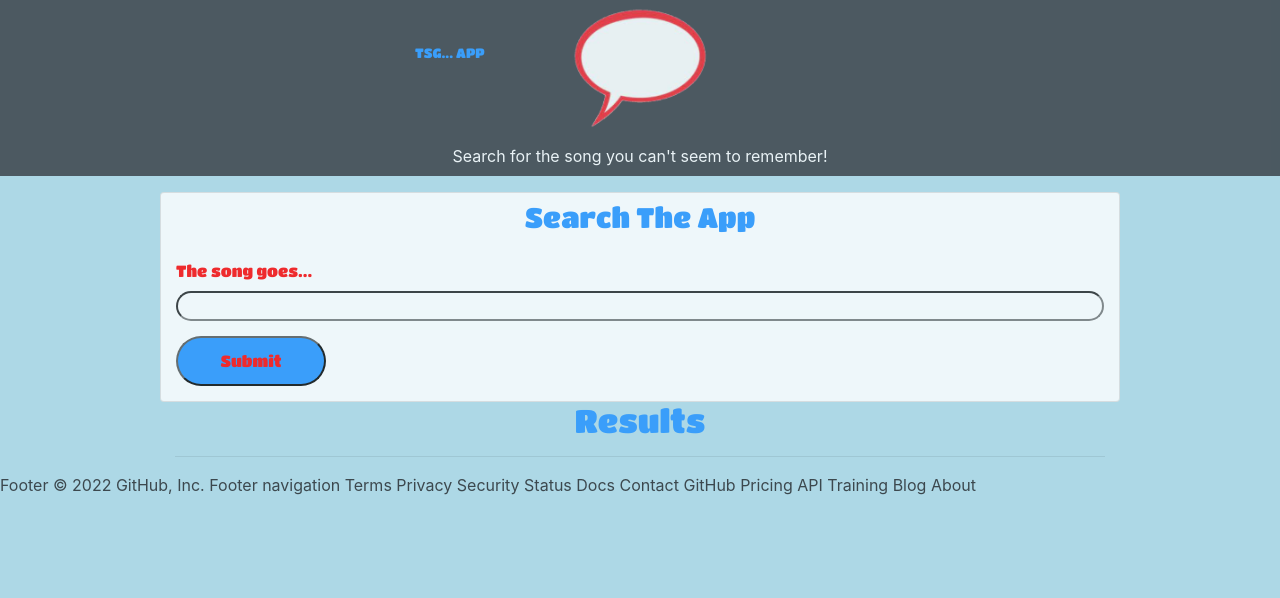
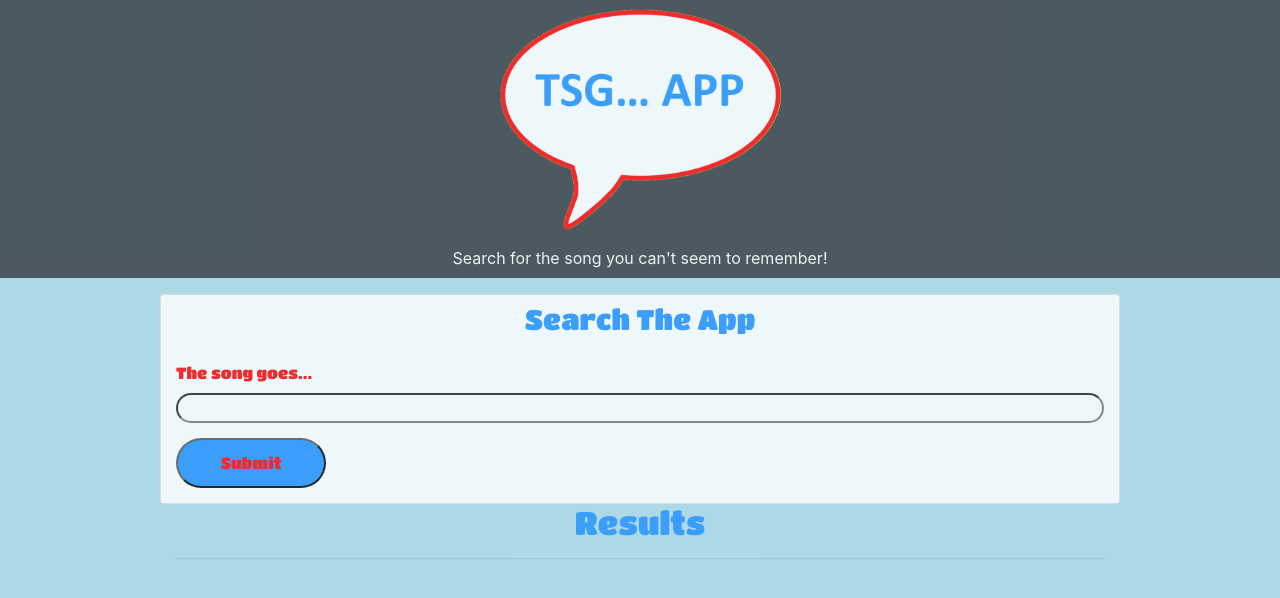
Before and after one commit to OZ4Tech/IGL-APP-Project-1, a plain HTML site: page index.html in a window 1280 px wide. Drawn offline with nearby package versions, Linux system fonts and the light colour scheme.

Commit message:
README update, also changed header logo on HTML

```diff
--- a/index.html
+++ b/index.html
@@ -11,8 +11,8 @@
         <title>TSG APP</title>
     </head>
     <header class="w-100 bg-dark">
-        <h1>TSG... APP</h1>
-        <img src="capture.png" alt="capture" style="width:150px">
+        <!-- <h1>TSG... APP</h1> -->
+        <img src="./assets/images/TSG App Logo 3.png" alt="capture" style="width:300px">
         <p class="text-light p-2">Search for the song you can't seem to remember!</p>
     </header>
     <body>
@@ -38,17 +38,3 @@
         <script src="./assets/javascript/script.js"></script>
     </body>
 </html>
-Footer
-© 2022 GitHub, Inc.
-Footer navigation
-Terms
-Privacy
-Security
-Status
-Docs
-Contact GitHub
-Pricing
-API
-Training
-Blog
-About
```
Also changed, not shown: Screen Shot 2022-07-07 at 10.35.34 AM.png (deleted), assets/images/TSG App Logo 3.png (added), 2 other files.
